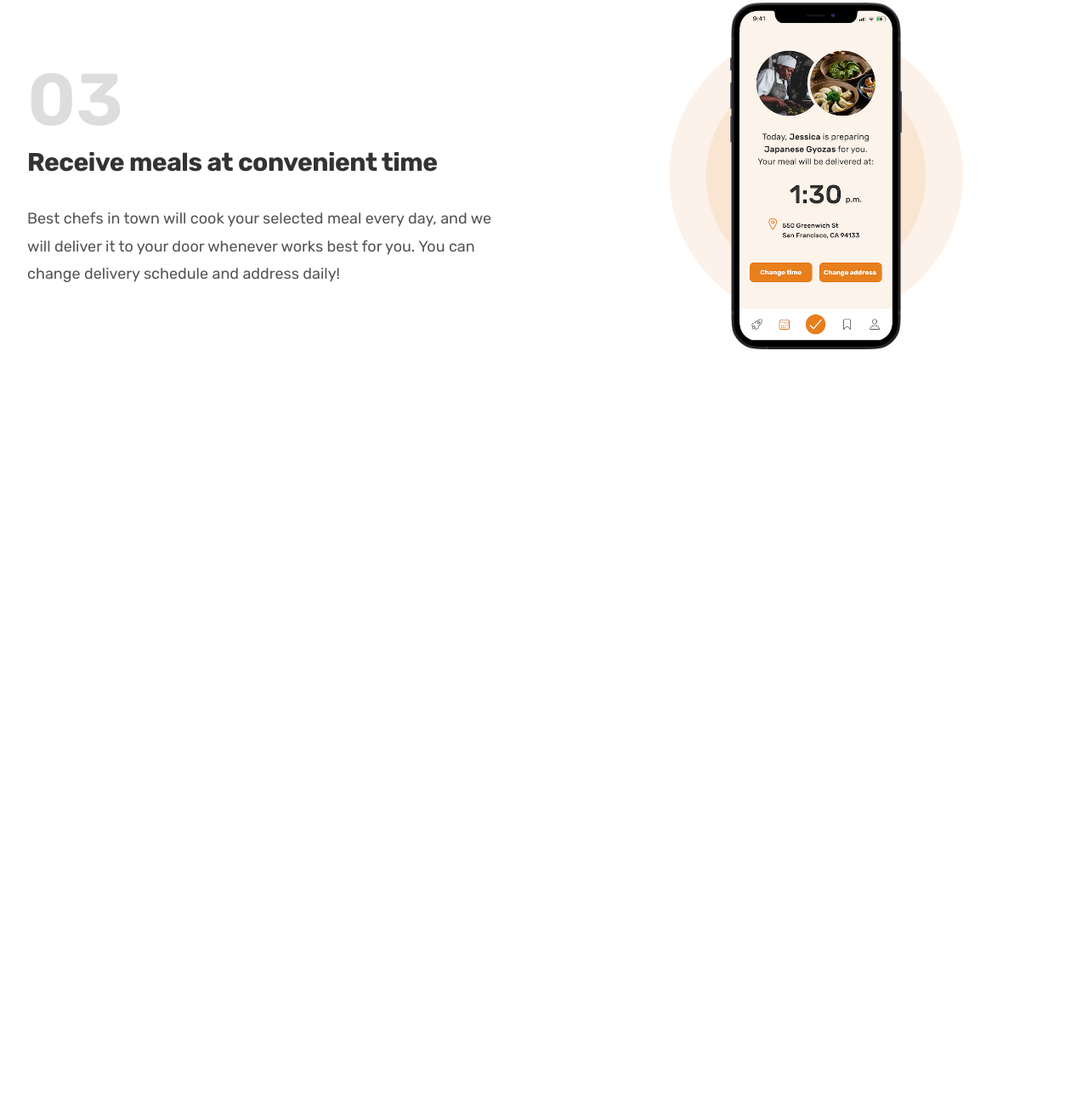
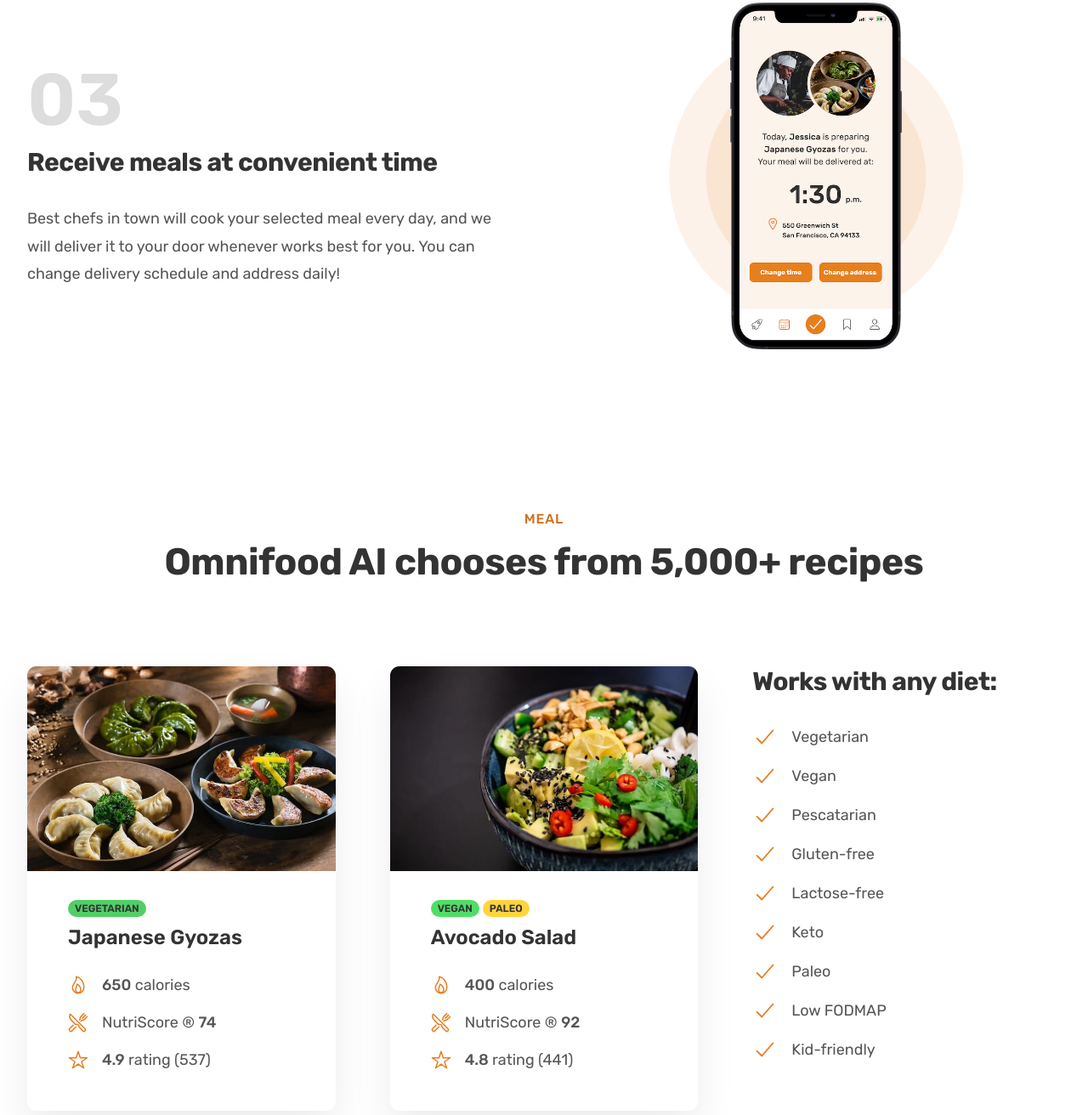
Before and after one commit to Kondrlias/Omnifood, a plain HTML site: page index.html in a window 1280 px wide. Shown: the part 2205-3517 px from the top of the page at 85% size. Before the commit the page ends 2712 px from the top, so only its background shows below. Drawn offline with nearby package versions, Linux system fonts and the light colour scheme.

Commit message:
feat: add meal section

```diff
--- a/index.html
+++ b/index.html
@@ -29,8 +29,8 @@
 			/></a>
 			<nav class="main-navigation">
 				<ul class="main-nav-list">
-					<li><a class="main-nav-link" href="#">How it works</a></li>
-					<li><a class="main-nav-link" href="#">Meals</a></li>
+					<li><a class="main-nav-link" href="#how">How it works</a></li>
+					<li><a class="main-nav-link" href="#meal">Meals</a></li>
 					<li><a class="main-nav-link" href="#">Testimonials</a></li>
 					<li><a class="main-nav-link" href="#">Pricing</a></li>
 					<li><a class="main-nav-link nav-cta" href="#">Try for free</a></li>
@@ -108,8 +108,8 @@
 					</div>
 				</div>
 			</section>
-			<section class="section-works">
-				<div class="container">
+			<section class="section-works" id='how'>
+				<div class="container center-text">
 					<span class="subheading">How it works</span>
 					<h2 class="heading--secondary">
 						Your daily dose of health in 3 simple steps
@@ -151,10 +151,84 @@
 					</div>
 				</div>
 			</section>
-			<section class="meals"></section>
+			<section class="section-meals" id='meal'>
+				<div class="container center-text">
+					<span class="subheading">Meal</span>
+					<h2 class="heading--secondary">
+						Omnifood AI chooses from 5,000+ recipes
+					</h2>
+				</div>
+				<div class="container grid grid--3col margin-btn-md">
+					<div class='meal'>
+					<img src="assets/img/meals/meal-1.jpg" class="meal-img" alt='Japanese Gyozas'>
+					<div class="meal-content">
+					<div class="meal-tags">
+						<span class="tag tag--vegitarian">Vegetarian</span>
+					</div>
+					<p class="meal-title">Japanese Gyozas</p>
+					<ul class="meal-attrs">
+						<li class='meal-attr'>
+							 <ion-icon class="meal-icon" name="flame-outline"></ion-icon>
+							<span> <strong>650</strong>  calories</span> </li>
+						<li class='meal-attr'>
+							<ion-icon class="meal-icon"  name="restaurant-outline"></ion-icon>
+							<span>NutriScore &reg; <strong>74</strong> </span>
+							</li>
+						<li class='meal-attr'>
+							<ion-icon class="meal-icon" name="star-outline"></ion-icon>
+							<span> <strong>4.9</strong> rating (537)</span> </li>
+					</ul>
+					</div>
+					</div>
+					<!-- second card -->
+					<div class='meal'>
+					<img src="assets/img/meals/meal-2.jpg" class="meal-img" alt='Avocado Salad'>
+					<div class="meal-content">
+					<div class="meal-tags">
+						<span class="tag tag--veg">Vegan</span>
+						<span class="tag tag--poleo">Paleo</span>
+					</div>
+					<p class="meal-title">Avocado Salad</p>
+					<ul class="meal-attrs">
+						<li class='meal-attr'>
+							 <ion-icon class="meal-icon" name="flame-outline"></ion-icon>
+							<span> <strong>400</strong>  calories</span> </li>
+						<li class='meal-attr'>
+							<ion-icon class="meal-icon"  name="restaurant-outline"></ion-icon>
+							<span>NutriScore &reg; <strong>92</strong> </span>
+							</li>
+						<li class='meal-attr'>
+							<ion-icon class="meal-icon" name="star-outline"></ion-icon>
+							<span> <strong>4.8</strong> rating (441)</span> </li>
+					</ul>
+					</div>
+					</div>
+
+					<div class='diets'>
+						<h3 class="heading-ternary">Works with any diet:</h3>
+					<ul class="list">
+						<li class='list-item'> <ion-icon class="list-icon" name="checkmark-outline"></ion-icon> <span>Vegetarian</span></li>
+						<li class='list-item'> <ion-icon class="list-icon" name="checkmark-outline"></ion-icon> <span>Vegan</span></li>
+						<li class='list-item'> <ion-icon class="list-icon" name="checkmark-outline"></ion-icon>
+							<span>Pescatarian</span></li>
+						<li class='list-item'> <ion-icon class="list-icon" name="checkmark-outline"></ion-icon>
+							<span>Gluten-free</span></li>
+						<li class='list-item'> <ion-icon class="list-icon" name="checkmark-outline"></ion-icon> <span>Lactose-free</span></li>
+						<li class='list-item'> <ion-icon class="list-icon" name="checkmark-outline"></ion-icon> <span>Keto</span></li>
+						<li class='list-item'> <ion-icon class="list-icon" name="checkmark-outline"></ion-icon>
+							<span>Paleo</span></li>
+						<li class='list-item'> <ion-icon class="list-icon" name="checkmark-outline"></ion-icon> <span>Low FODMAP</span></li>
+						<li class='list-item'>  <ion-icon class="list-icon" name="checkmark-outline"></ion-icon> <span>Kid-friendly</span></li>
+					</ul>
+					</div>
+				</div>
+				<div class="container all-res">
+					<a href="#" class="link">See all recipes &rarr;</a></div>
+			</section>
 			<section class="pricing"></section>
 			<section class="cta"></section>
 		</main>
 		<footer></footer>
+		<script src="https://unpkg.com/ionicons@5.4.0/dist/ionicons.js"></script>
 	</body>
 </html>
--- a/style.css
+++ b/style.css
@@ -6,6 +6,7 @@
 html {
 	/* font-size: 10px; */
 	font-size: 62.5%;
+	scroll-behavior: smooth;
 }
 
 :root {
@@ -24,9 +25,18 @@ body {
 }
 
 /* REUSABLE */
+strong {
+	font-weight: 500;
+}
+
 .margin-right-sm {
 	margin-right: 1.6rem !important;
 }
+
+.margin-btn-md {
+	margin-bottom: 4.8rem !important;
+}
+
 .btn:link,
 .btn:visited {
 	display: inline-block;
@@ -114,6 +124,10 @@ body {
 	max-width: 130rem;
 	padding: 0 3.2rem;
 	margin: 0 auto;
+}
+
+.center-text {
+	text-align: center;
 }
 
 /* HEADER */
@@ -221,10 +235,10 @@ body {
 	font-weight: 700;
 }
 /* Featured in */
-.section-featured{
+.section-featured {
 	padding: 4.8rem 0 3.2rem 0;
 }
-.heading-featured-in{
+.heading-featured-in {
 	font-size: 1.4rem;
 	text-transform: uppercase;
 	letter-spacing: 0.75px;
@@ -234,8 +248,7 @@ margin-bottom: 2.4rem;
 	color: #888;
 }
 
-
-.logos{
+.logos {
 	display: flex;
 	justify-content: space-around;
 }
@@ -304,3 +317,116 @@ color: #888;
 .step-text-box {
 	align-self: center;
 }
+
+/* MEALS */
+.section-meals {
+	padding: 9.6rem 0;
+}
+
+.meal {
+	box-shadow: 0 2.4rem 4.8rem rgba(0, 0, 0, 0.075);
+	border-radius: 11px;
+	overflow: hidden;
+	transition: all 0.4s;
+}
+.meal:hover{
+	transform: translateY(-1.2rem);
+	box-shadow: 0 3.2rem 5.6rem rgba(0, 3.2, 0, 0.075);
+}
+
+.meal-content {
+	padding: 3.2rem 4.8rem 4.8rem 4.8rem;
+}
+
+.meal-tags {
+	margin-bottom: 1.2rem;
+	display: flex;
+	gap: 0.4rem;
+}
+.tag {
+	display: inline-block;
+	padding: 0.4rem 0.8rem;
+	font-size: 1.2rem;
+	text-transform: uppercase;
+	font-weight: 600;
+	color: #333;
+	border-radius: 50px;
+}
+.tag--vegitarian {
+	background-color: #51cf66;
+}
+.tag--veg {
+	background-color: #4fde65;
+}
+.tag--poleo {
+	background-color: #ffd43d;
+}
+.meal-title {
+	font-size: 2.4rem;
+	color: #333;
+	font-weight: 600;
+	margin-bottom: 3.2rem;
+}
+
+.meal-attrs {
+	list-style: none;
+	display: flex;
+	flex-direction: column;
+	gap: 2rem;
+}
+.meal-attr {
+	font-size: 1.8rem;
+	display: flex;
+	align-items: center;
+	gap: 1.6rem;
+}
+.meal-img {
+	width: 100%;
+}
+
+.meal-icon,
+.list-icon {
+	height: 2.4rem;
+	width: 2.4rem;
+	color: #e67e22;
+}
+
+.list {
+	list-style: none;
+	display: flex;
+	flex-direction: column;
+	gap: 1.6rem;
+}
+
+.list-icon {
+	width: 3rem;
+	height: 3rem;
+}
+
+.list-item {
+	font-size: 1.8rem;
+	display: flex;
+	align-items: center;
+	gap: 1.6rem;
+}
+
+.all-res {
+	text-align: center;
+	font-size: 1.8rem;
+}
+
+.link:visited,
+.link:link {
+	text-decoration: none;
+	color: var(--brand-color);
+	border-bottom: 1px solid currentColor;
+	padding-bottom: 2px;
+	transition: all 0.3s;
+}
+
+.link:hover,
+.link:active {
+color: var(--dark-brand-color);
+border-bottom: 1px solid transparent;
+
+}
```
Lines whose indentation alone changed are shown as unchanged.
